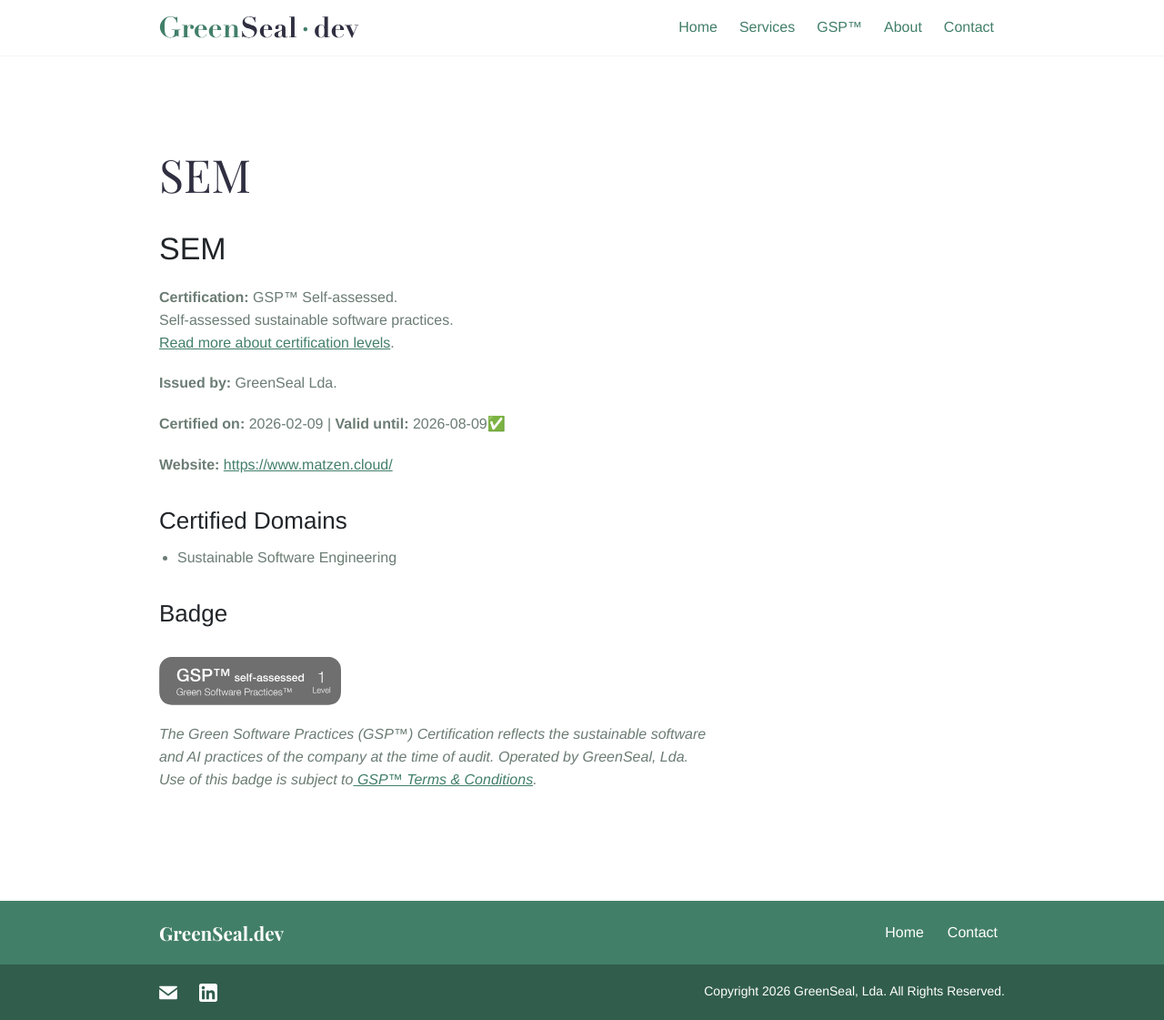
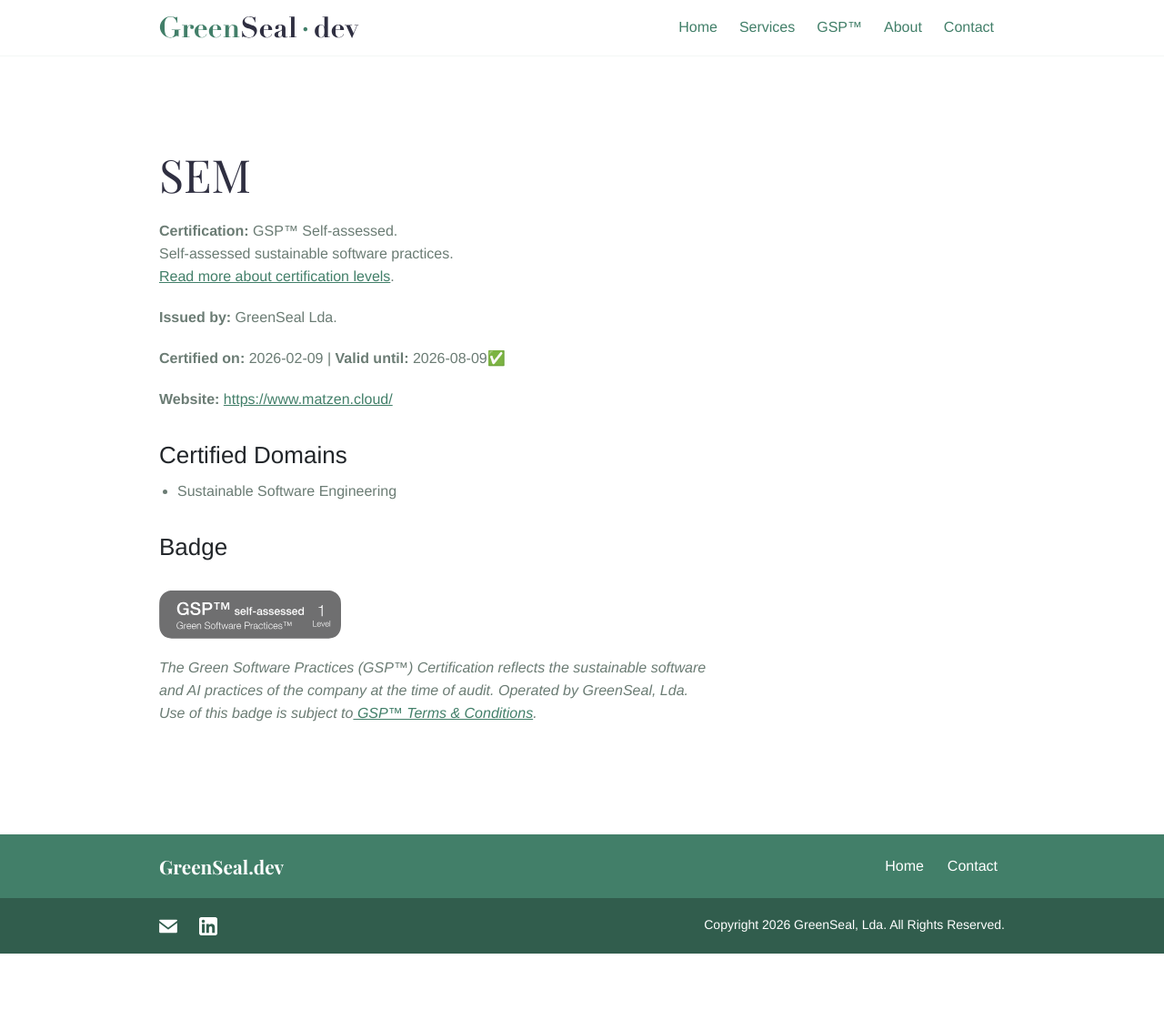
Before and after one commit to luiscruz/greenseal-website, a Jekyll site: the page built from _certified/2026-02-09-sem.md, in a window 1280 px wide. Shown: the whole page at 91% size. Built offline with Jekyll 4.4.1, drawn with Linux system fonts in a browser that asks for light colours; after the commit the page ends 1048 px from its top, so only the background shows below that.

Commit message:
fix template certified

```diff
--- a/_certified/2026-02-09-sem.md
+++ b/_certified/2026-02-09-sem.md
@@ -1,6 +1,6 @@
 ---
 layout: certified-company
-title: "SEM"
+title: SEM
 name: SEM
 certification: self-assessed
 certification_body: GreenSeal Lda.
--- a/_layouts/certified-company.html
+++ b/_layouts/certified-company.html
@@ -5,7 +5,6 @@
 {% assign cert = site.data.certification_levels | where: "id", page.certification | first %}
 <div class="certified-company-page">
   <div class="gsp-header">
-    <h1>{{ page.name }}</h1>
     <p><strong>Certification:</strong> {{ cert.name }}.<br/>
       {{cert.description}}.<br/>
       <a href="{{"/gsp/levels" | absolute_url}}" target="_blank">Read more about certification levels</a>.</p>
```
